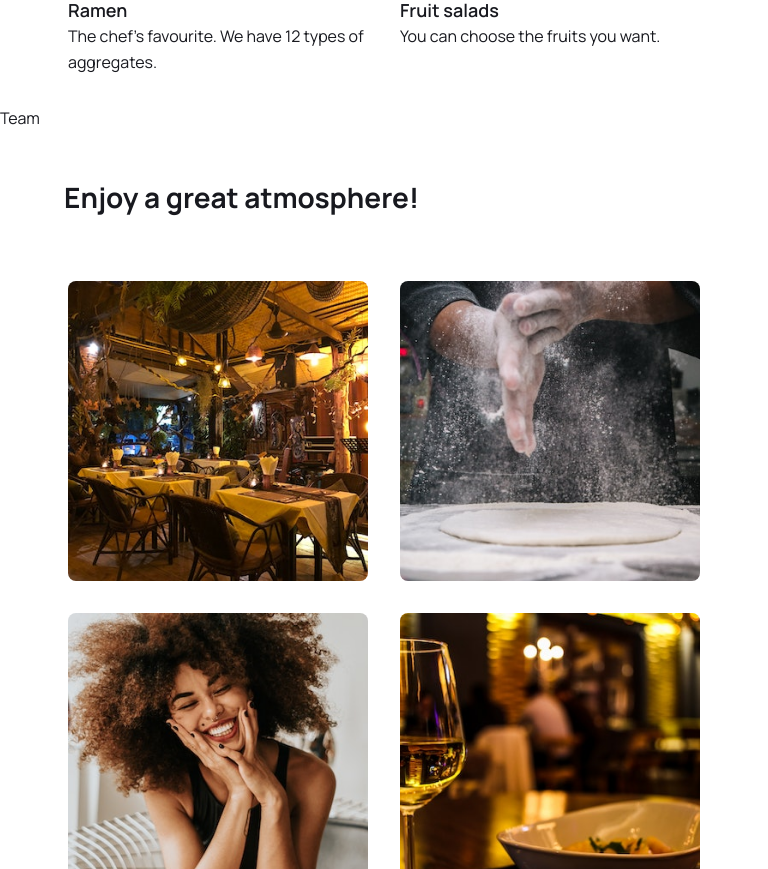
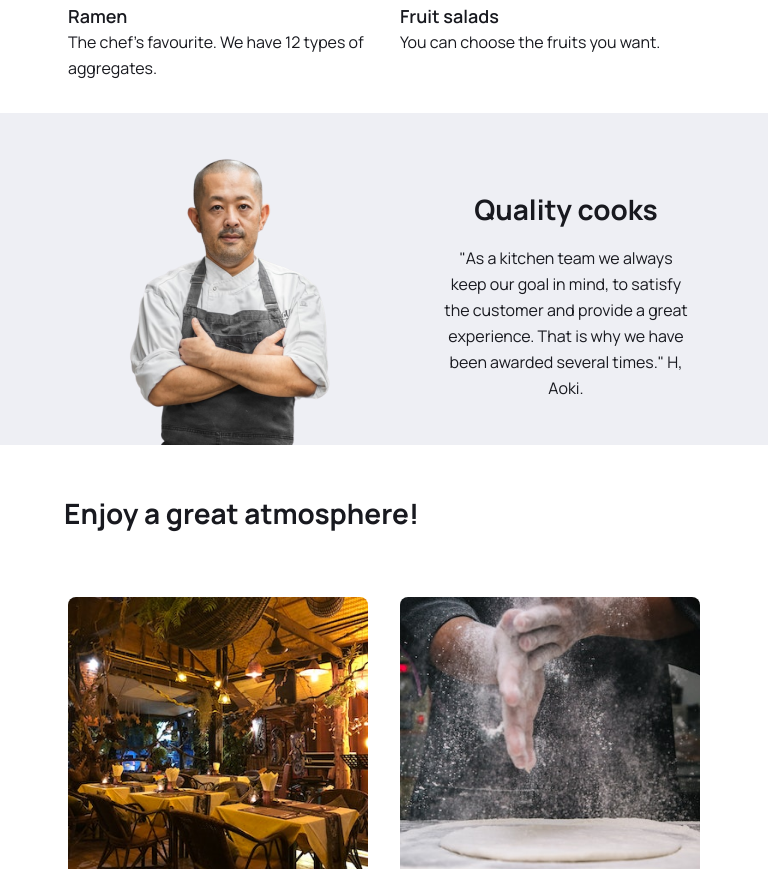
Before and after one commit to RaulCruzT/top-food, a React (Vite) app: page / in a window 768 px wide. Shown: the part 1822-2691 px from the top of the page. Built offline with nearby package versions, Linux system fonts and the light colour scheme.

Commit message:
Add Team Style

```diff
--- a/src/containers/awards/Awards.tsx
+++ b/src/containers/awards/Awards.tsx
@@ -3,7 +3,7 @@ import './awards.css';
 
 const Awards = () => {
     return (
-        <div className='top-food__awards section__padding'>
+        <div className='top-food__awards section__padding' id='awards'>
             <div className="top-food__awards-title">Awards</div>
             <div className="top-food__awards-content">
                 <div className="top-food__awards-content__grid">
--- a/src/containers/awards/awards.css
+++ b/src/containers/awards/awards.css
@@ -53,8 +53,8 @@
 
     .top-food__awards-title {
         font-weight: 700;
-        font-size: 22px;
-        line-height: 34px;
+        font-size: 28px;
+        line-height: 40px;
         text-align: center;
         margin-bottom: 2rem;
     }
--- a/src/containers/contact/Contact.tsx
+++ b/src/containers/contact/Contact.tsx
@@ -3,7 +3,7 @@ import './contact.css';
 
 const Contact = () => {
     return (
-        <div className='top-food__contact section__padding'>
+        <div className='top-food__contact section__padding' id='contact'>
             <div className="top-food__contact-content">
                 <ContactCard icon='email' text='topfood@restaurant.com' />
                 <ContactCard icon='phone' text='+1-212-456-7890' />
--- a/src/containers/enjoy/Enjoy.tsx
+++ b/src/containers/enjoy/Enjoy.tsx
@@ -9,7 +9,7 @@ import restaurant6 from '../../assets/restaurant-6.jpg';
 
 const Enjoy = () => {
     return (
-        <div className='top-food__enjoy section__padding'>
+        <div className='top-food__enjoy section__padding' id='enjoy'>
             <div className='top-food__enjoy-title'>Enjoy a great atmosphere!</div>
             <div className="top-food__enjoy-images">
                 <div className='top-foog__enjoy-images__content'>
--- a/src/containers/menu/Menu.tsx
+++ b/src/containers/menu/Menu.tsx
@@ -9,7 +9,7 @@ import menu6 from '../../assets/menu-6.jpg';
 
 const Menu = () => {
     return (
-        <div className='top-food__menu section__padding'>
+        <div className='top-food__menu section__padding' id='menu'>
             <div className='top-food__menu-title'>Menu</div>
             <div className="top-food__menu-cards">
                 <div className='top-foog__menu-cards__content'>
--- a/src/containers/team/Team.tsx
+++ b/src/containers/team/Team.tsx
@@ -1,8 +1,17 @@
 import './team.css';
+import chef from '../../assets/chef-1.png';
 
 const Team = () => {
     return (
-        <div>Team</div>
+        <div className='top-food__team'>
+            <div className='top-food__team-content'>
+                <img src={chef} alt="Chef Aoki" />
+                <div className="top-food__team-content__message">
+                    <div className="top-food__team-content__message-title">Quality cooks</div>
+                    <div className="top-food__team-content__message-text">"As a kitchen team we always keep our goal in mind, to satisfy the customer and provide a great experience. That is why we have been awarded several times." H, Aoki.</div>
+                </div>
+            </div>
+        </div>
     )
 }
 
--- a/src/containers/team/team.css
+++ b/src/containers/team/team.css
@@ -0,0 +1,85 @@
+.top-food__team {
+    background-color: var(--color-bg-2);
+    padding-top: 2rem;
+}
+
+.top-food__team-content {
+    display: flex;
+    flex-direction: row;
+    justify-content: center;
+    align-items: center;
+    gap: 16rem;
+}
+
+.top-food__team-content__message {
+    width: 450px;
+}
+
+.top-food__team-content__message-title {
+    font-weight: 800;
+    font-size: 40px;
+    line-height: 54px;
+    margin-bottom: 1rem;
+}
+
+.top-food__team-content__message-text {
+    font-weight: 400;
+    font-size: 18px;
+    line-height: 32px;
+}
+
+@media screen and (max-width: 767px) {
+    .top-food__team-content {
+        display: flex;
+        flex-direction: column-reverse;
+        align-items: center;
+        gap: 1rem;
+    }
+
+    .top-food__team-content__message {
+        width: 250px;
+    }
+
+    .top-food__team-content__message-title {
+        font-weight: 700;
+        font-size: 22px;
+        line-height: 34px;
+        margin-bottom: 1rem;
+        text-align: center;
+    }
+
+    .top-food__team-content__message-text {
+        font-weight: 400;
+        font-size: 16px;
+        line-height: 26px;
+        text-align: center;
+    }
+}
+
+@media screen and (min-width: 767px) and (max-width: 1023px) {
+    .top-food__team-content {
+        display: flex;
+        flex-direction: row;
+        align-items: center;
+        gap: 4rem;
+    }
+
+    .top-food__team-content__message {
+        width: 250px;
+    }
+
+    .top-food__team-content__message-title {
+        font-weight: 700;
+        font-size: 28px;
+        line-height: 40px;
+        margin-bottom: 1rem;
+        text-align: center;
+    }
+
+    .top-food__team-content__message-text {
+        font-weight: 400;
+        font-size: 16px;
+        line-height: 26px;
+        text-align: center;
+    }
+}
```
Also changed, not shown: src/assets/chef-1.png.
